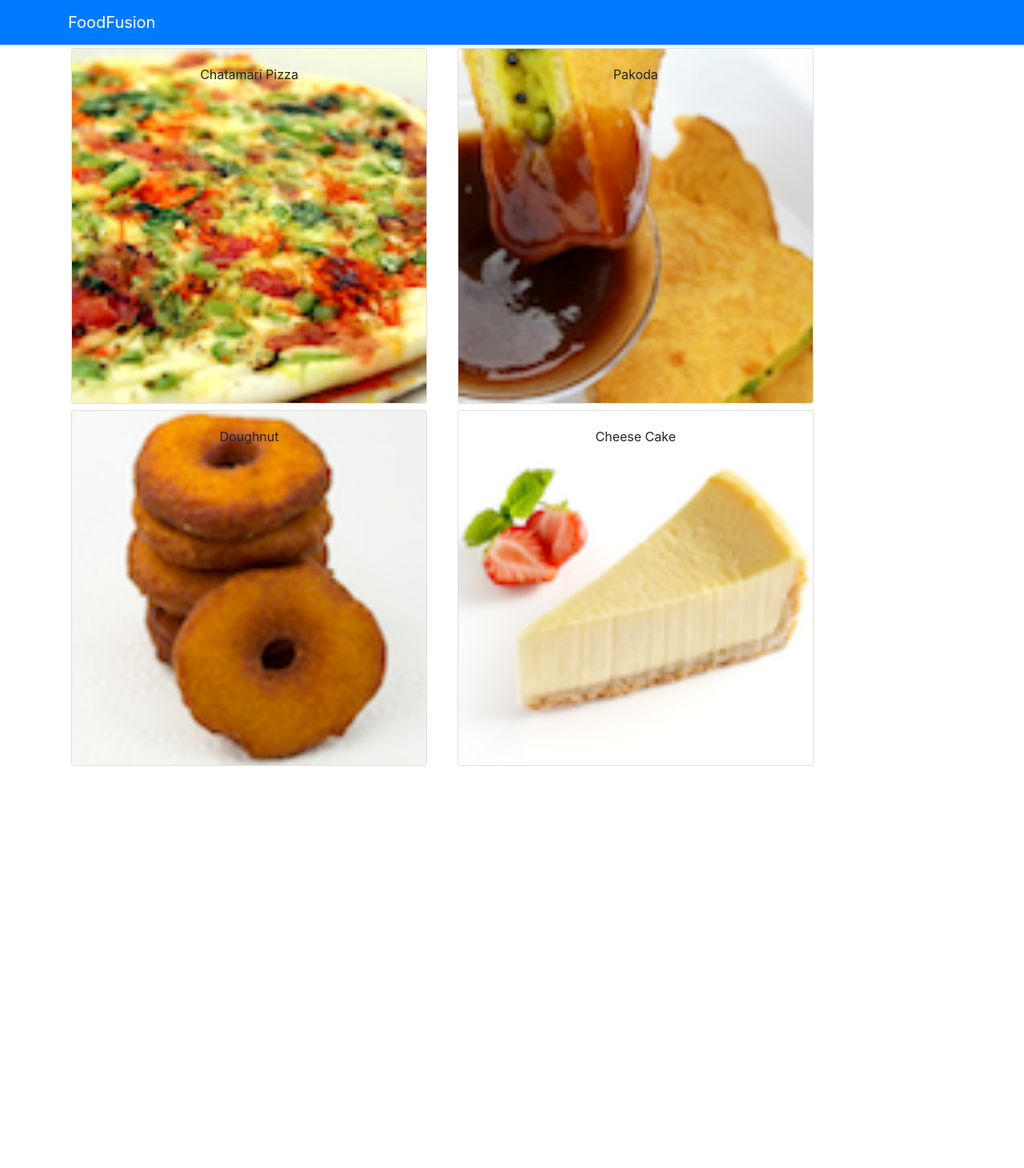
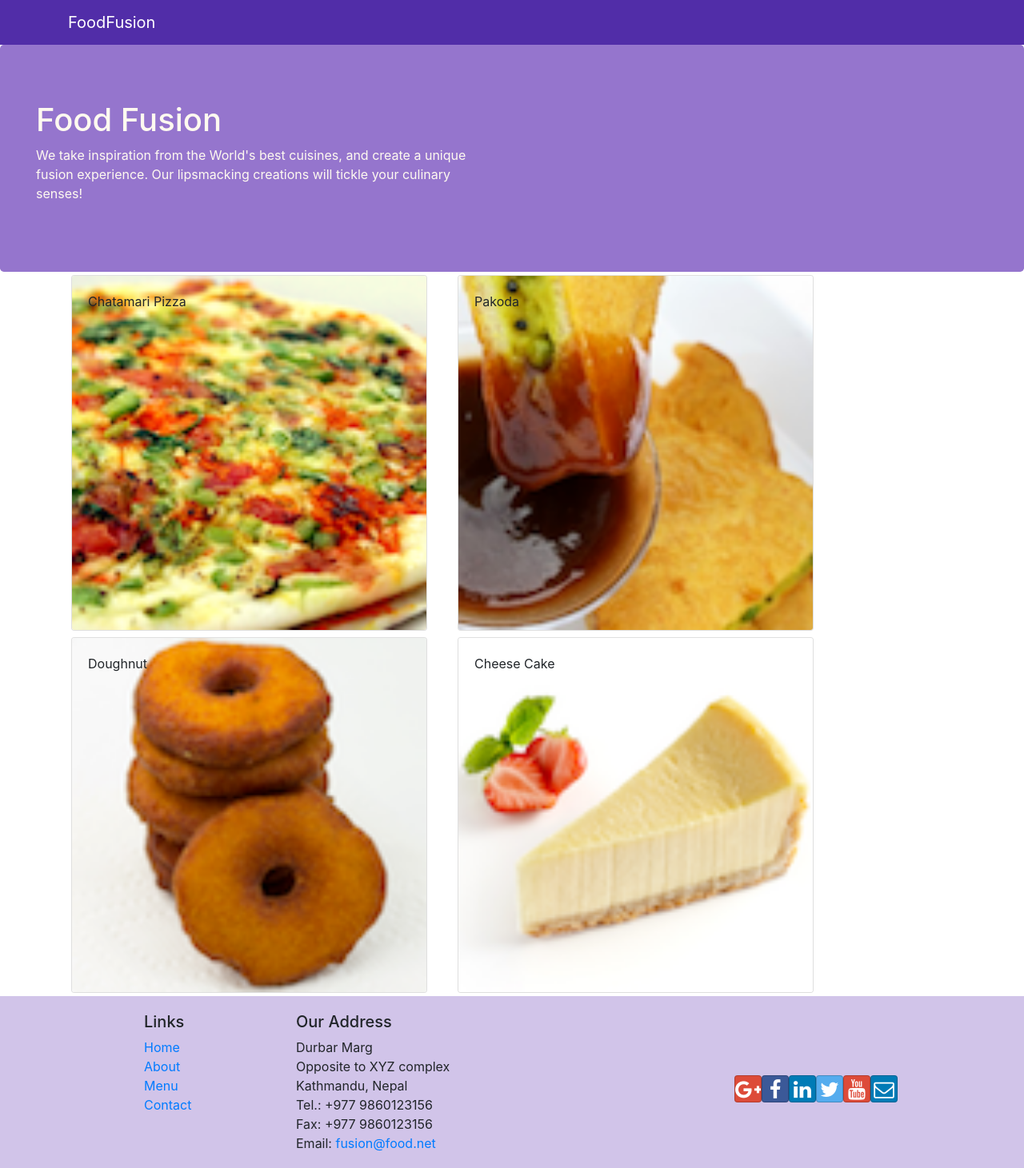
Before and after one commit to rita-gupta/react-food-fusion, a React (Create React App) app: page / in a window 1280 px wide. Shown: the top 1461 px of the page at 80% size. Before the commit the page ends 962 px from the top, so only its background shows below. Built offline with nearby package versions, Linux system fonts and the light colour scheme.

Commit message:
header and footer added

```diff
--- a/package.json
+++ b/package.json
@@ -7,7 +7,6 @@
     "@testing-library/react": "^9.5.0",
     "@testing-library/user-event": "^7.2.1",
     "bootstrap": "^4.5.2",
-    "install": "^0.13.0",
     "react": "^16.13.1",
     "react-dom": "^16.13.1",
     "react-popper": "^2.2.3",
@@ -34,5 +33,10 @@
       "last 1 firefox version",
       "last 1 safari version"
     ]
+  },
+  "devDependencies": {
+    "bootstrap-social": "^5.1.1",
+    "font-awesome": "^4.7.0",
+    "install": "^0.13.0"
   }
 }
--- a/src/App.css
+++ b/src/App.css
@@ -1,4 +1,4 @@
-.App {
+/* .App {
   text-align: center;
 }
 
@@ -35,4 +35,4 @@
   to {
     transform: rotate(360deg);
   }
-}
+} */
--- /dev/null
+++ b/src/Css/Footer.css
@@ -0,0 +1,11 @@
+.footer{
+    background-color: #D1c4e9;
+    margin: 0px auto;
+    padding: 20px 0px;
+}
+
+.address {
+    font-size: 80%;
+    margin: 0px;
+    color: #0f0f0f;
+}
--- /dev/null
+++ b/src/Css/Header.css
@@ -0,0 +1,15 @@
+.header__row {
+margin: 0px;
+padding: 0px auto;
+}
+
+.jumbotron {
+    padding: 70px 30px;
+    margin: 0px auto;
+    background-color: #9575cd;
+    color: floralwhite;
+}
+
+.navbar-dark {
+    background-color: #512da8;
+}
--- /dev/null
+++ b/src/components/FooterComponent.js
@@ -0,0 +1,58 @@
+import React from 'react';
+import '../Css/Footer.css'
+
+function FooterComponent() {
+    return (
+        <div>
+        <footer className="footer">
+        <div className="container">
+            <div className="row">
+                <div className="col-4 offset-1 col-sm-2">
+                    <h5>Links</h5>
+                    <ul class="list-unstyled">
+                        <li><a href="#">Home</a></li>
+                        <li><a href="./aboutus.html">About</a></li>
+                        <li><a href="#">Menu</a></li>
+                        <li><a href="./contactus.html">Contact</a></li>
+                    </ul>
+                </div>
+                <div className="col-7 col-sm-5">
+                    <h5>Our Address</h5>
+                    <address>
+                        Durbar Marg<br />
+                        Opposite to XYZ complex<br />
+                        Kathmandu, Nepal<br />
+                        Tel.: +977 9860123156<br />
+                        Fax: +977 9860123156<br />
+                        Email: <a href="mailto:fusion@food.net">fusion@food.net</a>
+                    </address>
+                </div>
+                <div className="col-12 col-sm-4 align-self-center">
+                    <div className="text-center">
+                        <a className="btn btn-social-icon btn-google" href="http://google.com/+"><i
+                                className="fa fa-google-plus"></i></a>
+                        <a className="btn btn-social-icon btn-facebook"
+                            href="http://www.facebook.com/profile.php?id="><i className="fa fa-facebook"></i></a>
+                        <a className="btn btn-social-icon btn-linkedin" href="http://www.linkedin.com/in/"><i
+                                className="fa fa-linkedin"></i></a>
+                        <a className="btn btn-social-icon btn-twitter" href="http://twitter.com/"><i
+                                className="fa fa-twitter"></i></a>
+                        <a className="btn btn-social-icon btn-google" href="http://youtube.com/"><i
+                                className="fa fa-youtube"></i></a>
+                        <a className="btn btn-social-icon  btn-linkedin" href="mailto:"><i
+                                className="fa fa-envelope-o"></i></a>
+                    </div>
+                </div>
+            </div>
+            <div className="row justify-content-center">
+                <div className="col-auto">
+                    <p>© Copyright 2020 Food Fusion</p>
+                </div>
+            </div>
+        </div>
+    </footer>
+        </div>
+    )
+}
+
+export default FooterComponent;
--- /dev/null
+++ b/src/components/HeaderComponent.js
@@ -0,0 +1,30 @@
+import React from 'react'
+import { Navbar, NavbarBrand, Jumbotron } from 'reactstrap';
+import '../Css/Header.css';
+
+function HeaderComponent() {
+    return (
+        <div>
+            <Navbar dark expand="md">
+                <div className="container">
+                    <NavbarBrand href="/">
+                        FoodFusion
+        </NavbarBrand>
+                </div>
+            </Navbar>
+            <Jumbotron>
+                <div className="conatiner">
+                    <div className="row header__row">
+                        <div className="col-12 col-sm-6">
+                            <h1>Food Fusion</h1>
+                            <p>We take inspiration from the World's best cuisines, and create a unique fusion experience. Our
+                lipsmacking creations will tickle your culinary senses!</p>
+                        </div>
+                    </div>
+                </div>
+            </Jumbotron>
+        </div>
+    )
+}
+
+export default HeaderComponent;
--- a/src/components/MainComponent.js
+++ b/src/components/MainComponent.js
@@ -1,6 +1,8 @@
 import React, { Component } from 'react';
 import {Navbar, NavbarBrand} from 'reactstrap';
 import Menu from './MenuComponents';
+import HeaderComponent from './HeaderComponent';
+import FooterComponent from './FooterComponent';
 import {DISHES} from '../shared/dishes';
 import DishDetail from '../DishDetailComponent';
 
@@ -26,15 +28,11 @@
         render(){
           return (
             <div>
-              <Navbar color="primary" dark expand="md">
-              <div className="container">
-              <NavbarBrand href="/">
-              FoodFusion
-              </NavbarBrand>
-              </div>
-              </Navbar>
+            <HeaderComponent />
+
               <Menu dishes={this.state.dishes} onClick={(dishId) => this.onDishSelected(dishId)}/>
               <DishDetail dishSelected={this.state.dishes.filter((dish) => dish.id === this.state.selectedDish)[0]} />
+              <FooterComponent />
 
             </div>
           );
--- a/src/components/MenuComponents.js
+++ b/src/components/MenuComponents.js
@@ -1,113 +1,28 @@
-// import React, { Component } from 'react';
-// import { Card, CardImg, CardImgOverlay, CardTitle, CardBody, CardText } from 'reactstrap';
-// import DishDetail from '../DishDetailComponent';
+
+import React from 'react';
+import { Card, CardImg, CardImgOverlay, CardTitle, CardBody, CardText } from 'reactstrap';
 
 
-
-// class Menu extends Component {
-
-//   constructor() {
-//     super();
-//     //state is basic method to declare a varible in a component
-//     this.state = {
-//         selectedDish:null
-
-//     }
-
-//   }
-//   onDishSelected(dish){
-//       this.setState({
-//           selectedDish:dish
-//       })
-//   }
+const RenderMenuItem = (props) => {
+    return (
+        <Card
+        onClick={() =>props.onClick(props.dish.id)}>
+        {/* call the onDishSelected bhanne function and pass the dish as a parameter / arguments */}
+          <CardImg width="100%" src={props.dish.image} alt={props.dish.name} />
+          <CardImgOverlay>
+            <CardTitle>{props.dish.name}</CardTitle>
+          </CardImgOverlay>
+        </Card>
+    )
+}
 
 
-// //   renderDish(dish){
-// //       if(dish!=null){
-// //           return(
-// //             <Card>
-// //             <CardImg top src={dish.image} alt={dish.name} />
-// //             <CardBody>
-// //             <CardTitle>{dish.name}</CardTitle>
-// //             <CardText>{dish.description}</CardText>
-// //             </CardBody>
-
-// //             </Card>
-// //           )
-// //       }else{
-// //         return(
-// //             <div><h1>data</h1></div>
-// //         )
-// //         }
-// //   }
-
-//   //render method
-//   // return
-//   // this.state.dishes
-//   render() {
-
-//     const menu = this.props.dishes.map(dish => {
-//         return (
-//             <div key={dish.id} className="col-12 col-md-5 m-1">
-//           <Card
-//           onClick={() => this.onDishSelected(dish)}>
-//           <CardImg  width="100%" src={dish.image} alt={dish.name} />
-//           <CardImgOverlay>
-//           <CardTitle>{dish.name}</CardTitle>
-//           </CardImgOverlay>
-
-//           </Card>
-//             </div>
-//         )
-//     })
-
-//     console.log(this.props.dishes)
-
-//     return (
-//       <div className="container">
-//         <div className='row'>
-//          {menu}
-//         </div>
-//         <div className="row">
-//         <div className="col-12 col-md-5 m-1">
-//         {this.renderDish(this.state.selectedDish)}
-//         </div>
-//         </div>
-//       </div>
-//     )
-//   }
-// }
-
-// export default Menu;
-
-
-
-import React, { Component } from 'react';
-import { Card, CardImg, CardImgOverlay, CardTitle, CardBody, CardText } from 'reactstrap';
-
-class Menu extends Component {
-
-
-
-  //render method
-  // return
-  // this.state.dishes
-  render() {
-
-
-    const menu = this.props.dishes.map(dish => {
+const Menu = (props) => {
+    const menu = props.dishes.map(dish => {
       return (
         <div key={dish.id} className="col-12 col-md-5 m-1">
-          <Card
-          onClick={() => this.props.onClick(dish.id)}>
-          {/* call the onDishSelected bhanne function and pass the dish as a parameter / arguments */}
-            <CardImg width="100%" src={dish.image} alt={dish.name} />
-            <CardImgOverlay>
-              <CardTitle>{dish.name}</CardTitle>
-            </CardImgOverlay>
-          </Card>
+        <RenderMenuItem  dish={dish} onClick={props.onClick} />
         </div>
-
       )
     })
 
@@ -121,6 +36,6 @@
       </div>
     )
   }
-}
+
 
 export default Menu;
--- a/src/index.js
+++ b/src/index.js
@@ -2,6 +2,8 @@
 import ReactDOM from 'react-dom';
 import './index.css';
 import 'bootstrap/dist/css/bootstrap.min.css';
+import 'font-awesome/css/font-awesome.css';
+import 'bootstrap-social/bootstrap-social.css';
 import App from './App';
 import * as serviceWorker from './serviceWorker';
 
```
Also changed, not shown: src/DishDetailComponent.js (+35 -110 lines), 1 other file (tests, documents, lock files or other folders).
